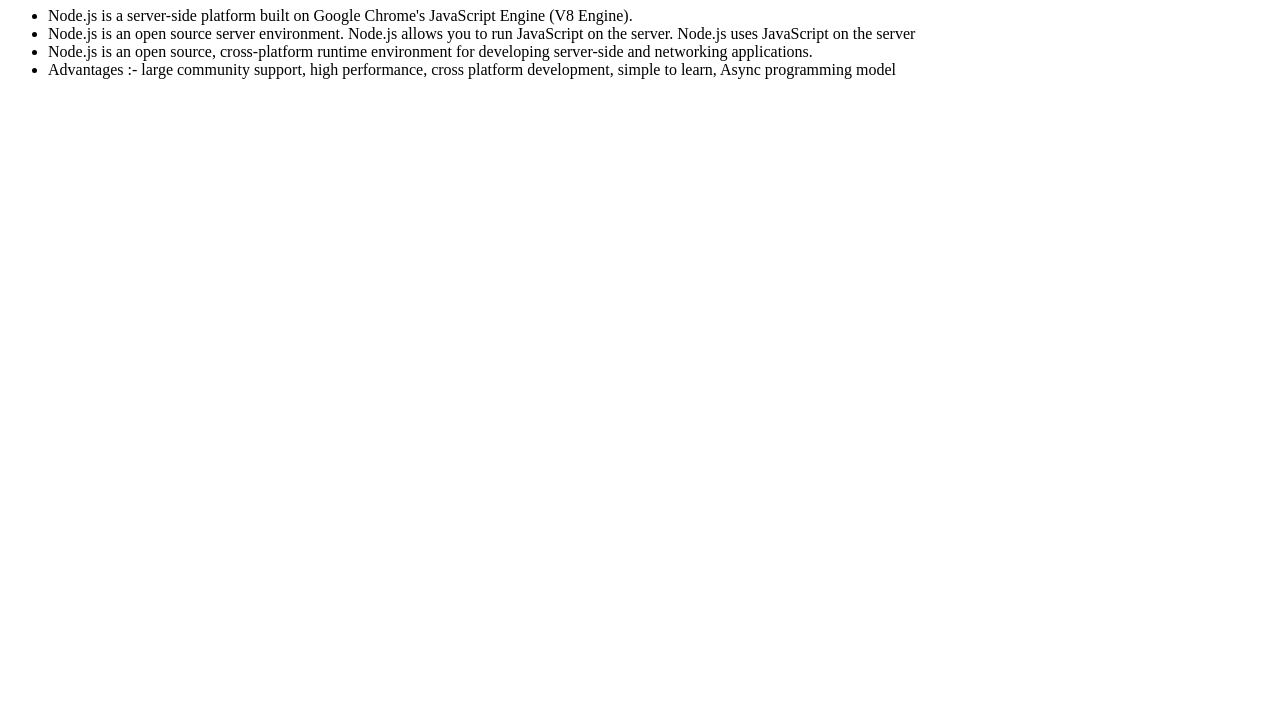
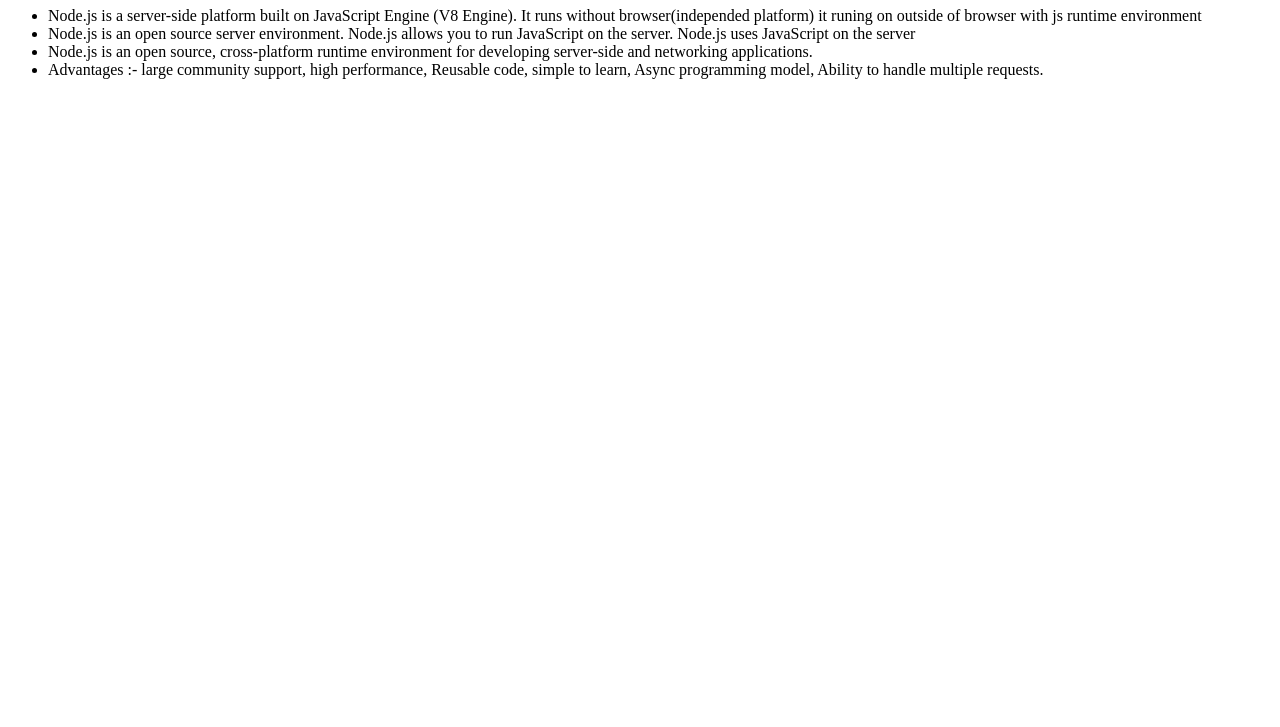
Before and after one commit to Vaidyaakash/back_first_assignment, a website: page index.html in a window 1280 px wide. Shown: the part 73-800 px from the top of the page. Drawn offline with Linux system fonts and the light colour scheme.

Commit message:
Update index.html

```diff
--- a/index.html
+++ b/index.html
@@ -10,7 +10,7 @@
     <h1>Node.js</h1>
     <ul>
         <li>
-            Node.js is a server-side platform built on Google Chrome's JavaScript Engine (V8 Engine).
+            Node.js is a server-side platform built on JavaScript Engine (V8 Engine). It runs without browser(independed platform) it runing on outside of browser with js runtime environment
         </li>
         <li>
             Node.js is an open source server environment.
@@ -22,7 +22,7 @@
         </li>
         <li>
             Advantages :-
-            large community support, high performance, cross platform development, simple to learn, Async programming model
+            large community support, high performance, Reusable code, simple to learn, Async programming model, Ability to handle multiple requests.
         </li>
     </ul>
 </body>
```
